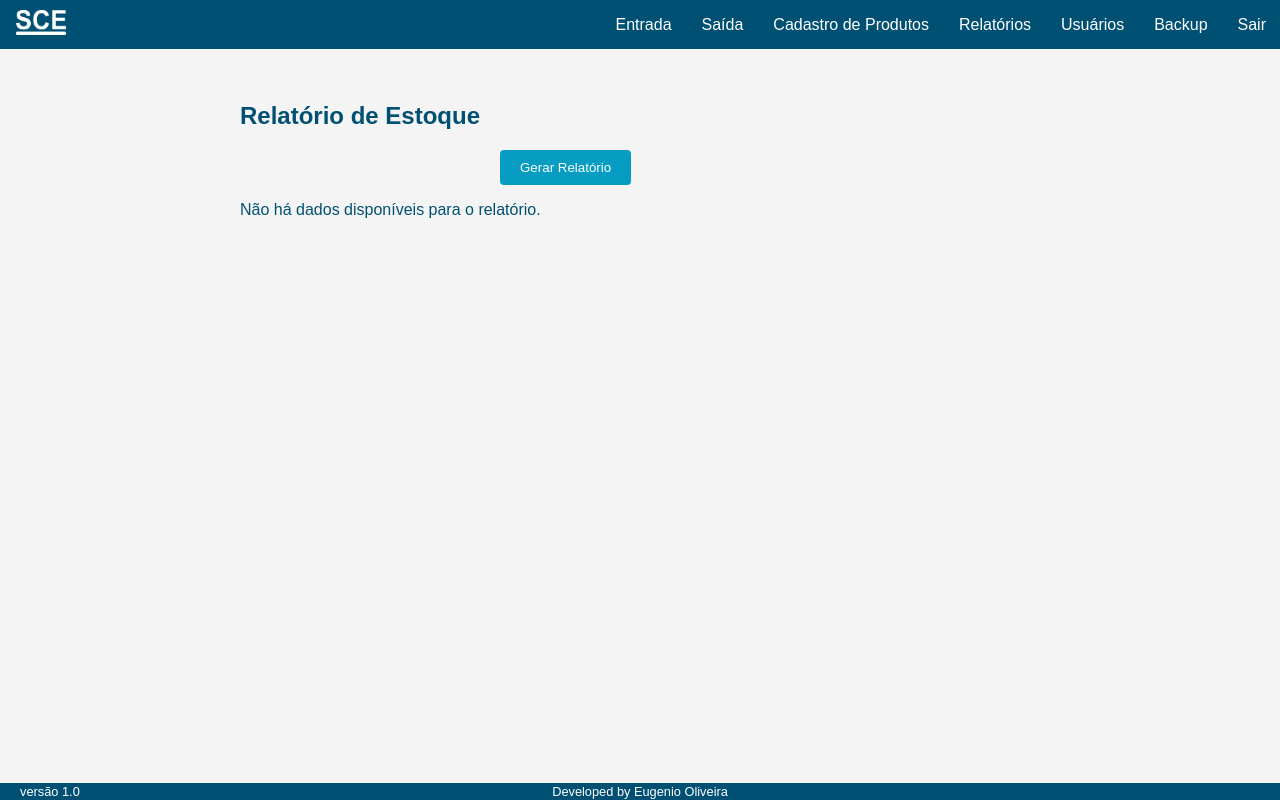
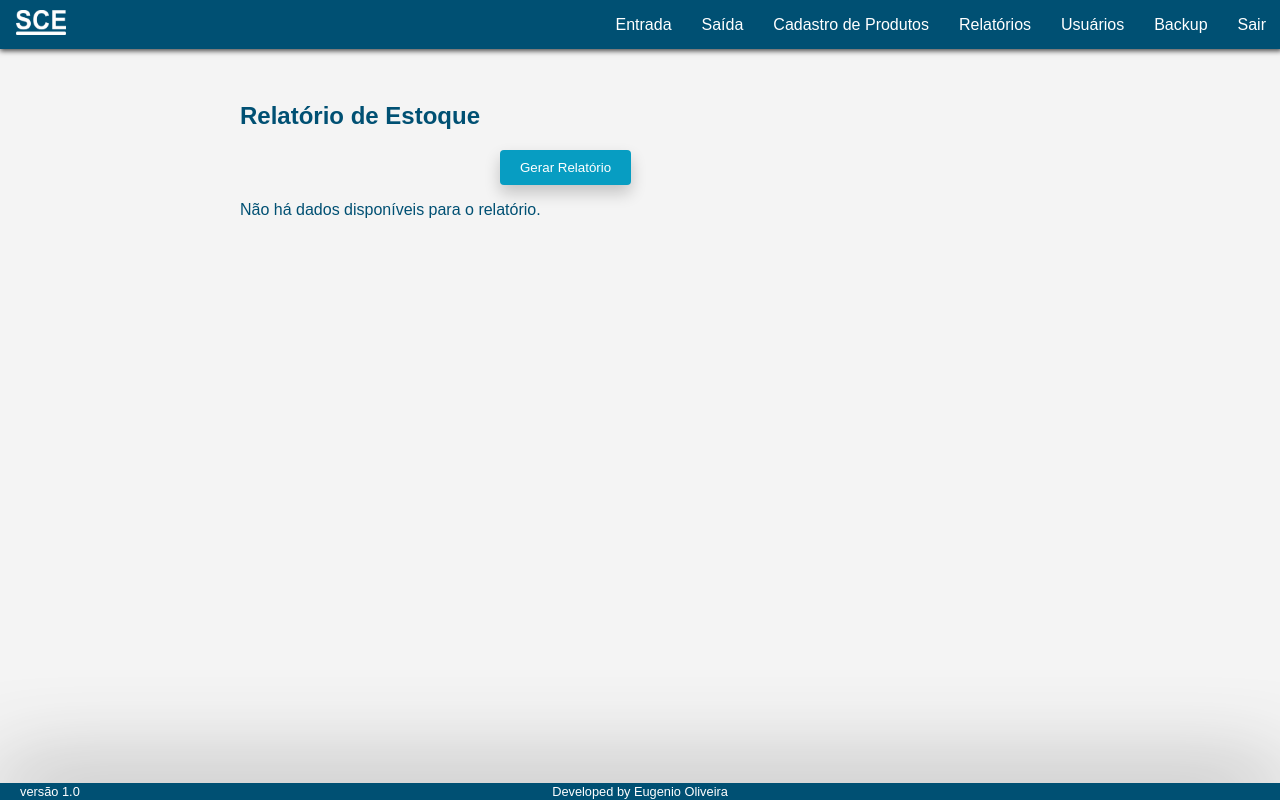
Before and after one commit to amnesiaoliveira/SCE, a PHP site: page /relatorios_estoque.php in a window 1280 px wide. Run offline with PHP 8.4, Linux system fonts and the light colour scheme; a user stored in the database is signed in.

Commit message:
Add files via upload

```diff
--- a/cadastro_produto.php
+++ b/cadastro_produto.php
@@ -87,6 +87,7 @@
             border-radius: 4px;
             cursor: pointer;
             margin-top: 10px;
+            box-shadow: 0px 8px 16px rgba(0,0,0,0.2);
         }
         input[type="submit"]:hover {
             background-color: #005073;
--- a/dashboard.php
+++ b/dashboard.php
@@ -30,6 +30,7 @@
             justify-content: space-between;
             align-items: center;
             z-index: 1000;
+            box-shadow: 0 2px 5px rgba(0, 0, 0, 0.7);/*efeito de sombra*/
         }
         .navbar h1 {
             margin: 0;
@@ -53,6 +54,8 @@
         }
         .navbar a:hover {
             background-color: #079DC2;
+            box-shadow: 0 2px 5px rgba(0, 0, 0, 0.2);/*efeito de sombra*/
+
         }
         .dropdown {
             position: relative;
@@ -63,7 +66,7 @@
             top: 100%;
             left: 0;
             background-color: #005073;
-            box-shadow: 0px 8px 16px rgba(0,0,0,0.2);
+            box-shadow: 0px 8px 16px rgba(0,0,0,0.2);/*efeito de sombra*/
             z-index: 1000;
         }
         .dropdown-content a {
@@ -95,6 +98,8 @@
             justify-content: center;
             align-items: center;
             font-size: 0.8em;
+            box-shadow: 0 2px 90px rgba(0, 0, 0, 0.8);/*efeito de sombra*/
+
         }
         .footer .version {
             position: absolute;
--- a/entrada.php
+++ b/entrada.php
@@ -98,6 +98,7 @@
             border: none;
             border-radius: 4px;
             cursor: pointer;
+            box-shadow: 0px 8px 16px rgba(0,0,0,0.2);
             flex-basis: 100%; /* Faz com que o botão ocupe toda a largura disponível */
         }
         input[type="submit"]:hover {
--- a/relatorios_entrada_saida.php
+++ b/relatorios_entrada_saida.php
@@ -123,6 +123,7 @@
             border: none;
             border-radius: 4px;
             cursor: pointer;
+            box-shadow: 0px 8px 16px rgba(0,0,0,0.2);
         }
         input[type="submit"]:hover {
             background-color: #005073;
@@ -139,6 +140,7 @@
             cursor: pointer;
             font-size: 16px;
             margin-bottom: 20px;
+            box-shadow: 0px 8px 16px rgba(0,0,0,0.2);
         }
         .print-button:hover {
             background-color: #005073;
--- a/relatorios_estoque.php
+++ b/relatorios_estoque.php
@@ -89,6 +89,7 @@
             border: none;
             border-radius: 4px;
             cursor: pointer;
+            box-shadow: 0px 8px 16px rgba(0,0,0,0.2);
         }
         input[type="submit"]:hover {
             background-color: #005073;
@@ -105,6 +106,7 @@
             cursor: pointer;
             font-size: 16px;
             margin-bottom: 20px;
+            box-shadow: 0px 8px 16px rgba(0,0,0,0.2);
         }
         .print-button:hover {
             background-color: #005073;
--- a/relatorios_produtos.php
+++ b/relatorios_produtos.php
@@ -113,6 +113,7 @@
             border-radius: 4px;
             cursor: pointer;
             font-size: 14px; /* Ajustado o tamanho da fonte do botão de envio */
+            box-shadow: 0px 8px 16px rgba(0,0,0,0.2);
         }
         input[type="submit"]:hover {
             background-color: #005073;
--- a/saida.php
+++ b/saida.php
@@ -159,6 +159,7 @@
             border-radius: 4px;
             cursor: pointer;
             margin-top: 10px;
+            box-shadow: 0px 8px 16px rgba(0,0,0,0.2);
         }
         input[type="submit"]:hover {
             background-color: #005073;
```
